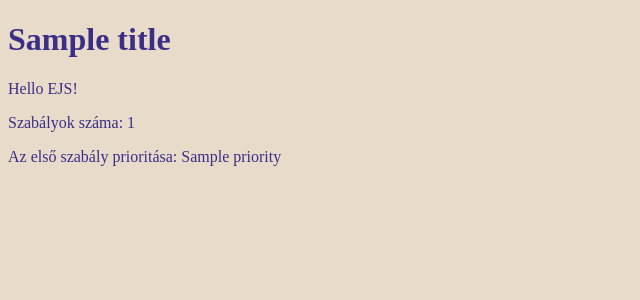
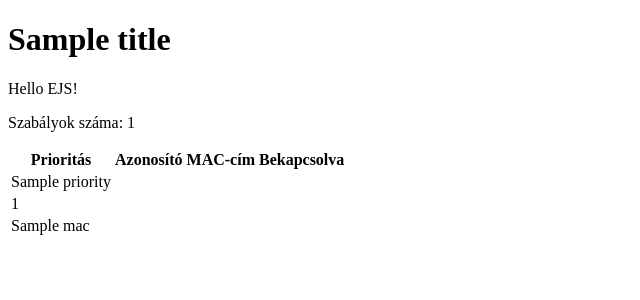
Before and after one commit to Kristof323/SSR_tuzfal, a Node project: template views/index.ejs in a window 1280 px wide. Shown: the top 300 px of the page, without its empty margins (0-640 px from the left). Run offline with Node 20 templates, Linux system fonts and the light colour scheme; the template is opened without the code that fills it: most values are stand-ins (such as "Sample title", 1, 10 or a date in 2020).

Commit message:
reggel otthon

```diff
--- a/public/style.css
+++ b/public/style.css
@@ -1,4 +1,4 @@
-body {
-    background-color: rgb(232, 219, 202);
-    color:rgb(58, 46, 135);
+.kikapcsolt{
+    color: gray;
+    font-style: italic;
 }
--- a/views/index.ejs
+++ b/views/index.ejs
@@ -12,6 +12,31 @@
     <h1><%= title %></h1>
     Hello EJS!
     <p>Szabályok száma: <%= szabalyok.length %></p>
-    <p>Az első szabály prioritása: <%= szabalyok[0].priority %></p>
+
+    <table>
+        <tr>
+  <th>Prioritás</th>
+  <th>Azonosító</th>
+  <th>MAC-cím</th>
+  <th>Bekapcsolva</th>
+        </tr>
+  <% for (const szabaly of szabalyok) { %>
+    <tr>
+      <td><%= szabaly.priority %></td>
+    </tr>
+    <tr>
+        <td><%= szabaly.id  %></td>
+    </tr>
+    <tr>
+        <td><%= szabaly.mac %></td>
+    </tr>
+    <tr>
+       <tr class="<%= szabaly.enabled === 0 ? 'kikapcsolt' : '' %>">
+    </tr>
+
+
+  <% } %>
+</table>
+
 </body>
 </html>
```
